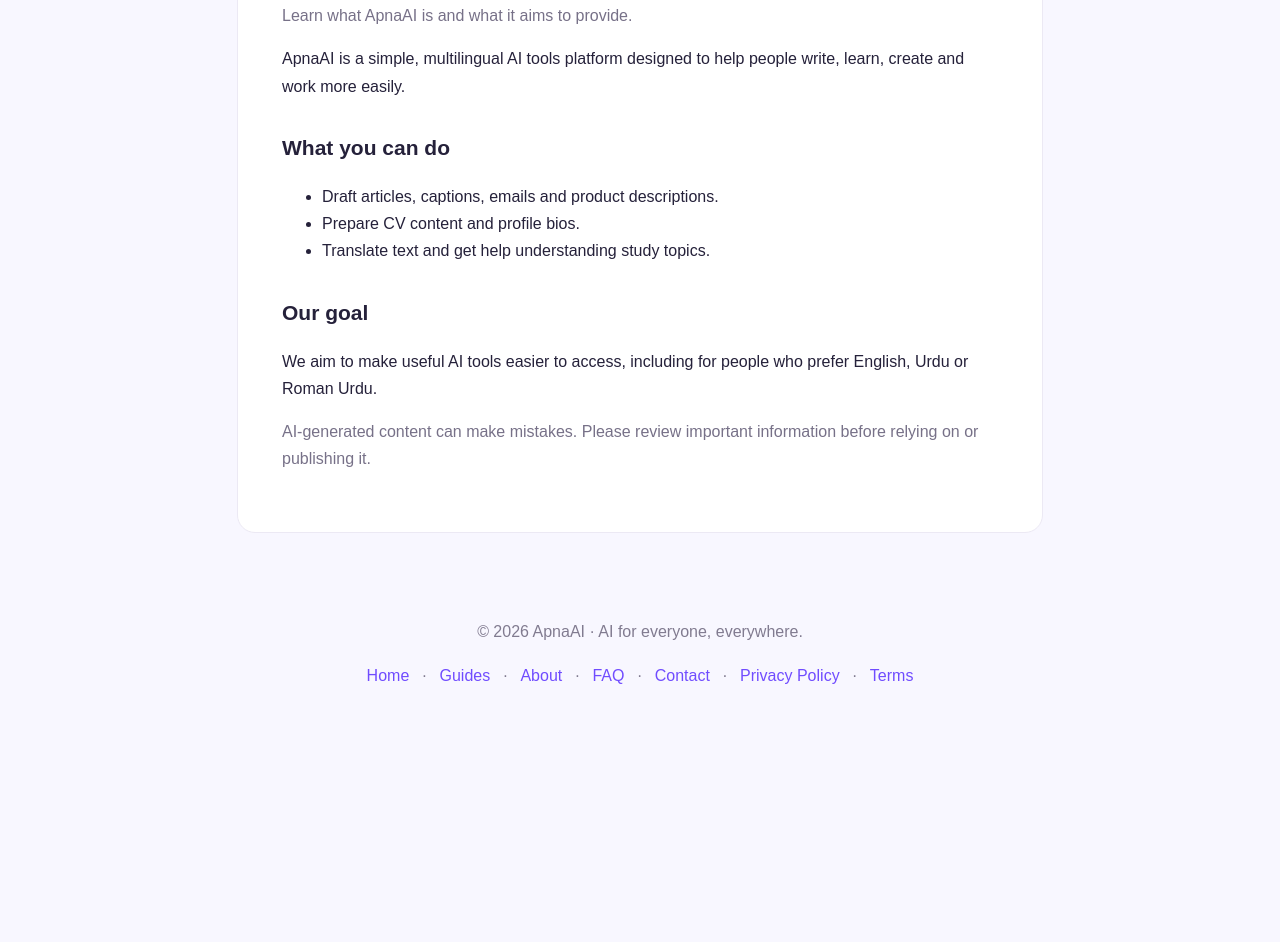
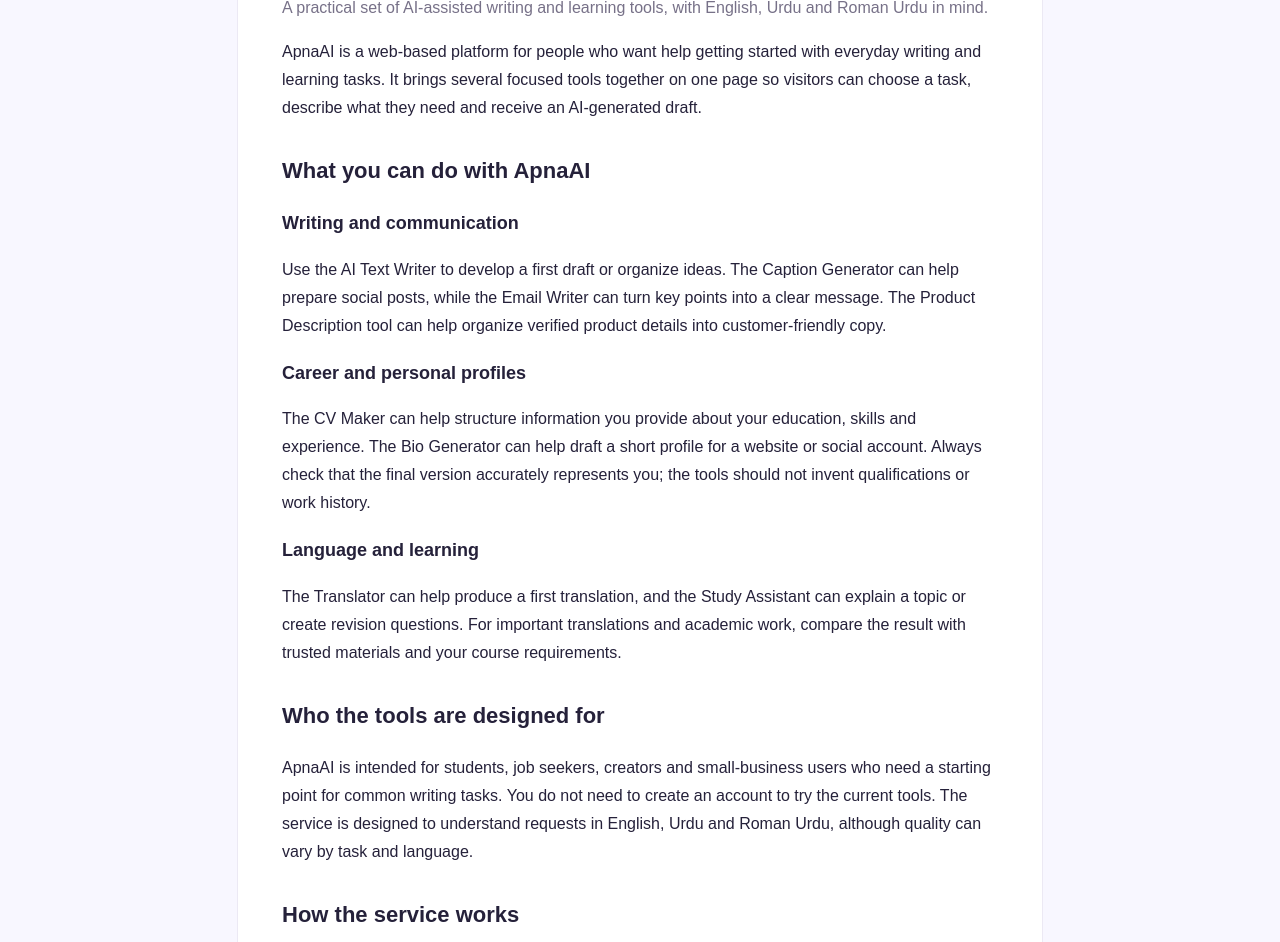
Before and after one commit to Apna-Ai/apnaai, a plain HTML site: page about.html in a window 1280 px wide. Shown: the part 246-1188 px from the top of the page. Before the commit the page ends 981 px from the top, so only its background shows below. Drawn offline with Linux system fonts and the light colour scheme.

Commit message:
Expand About page with clear service details and responsible AI guidance

```diff
--- a/about.html
+++ b/about.html
@@ -1,10 +1,24 @@
 <!DOCTYPE html>
-<html lang="en"><head><meta charset="UTF-8"><meta name="viewport" content="width=device-width,initial-scale=1"><meta name="description" content="Learn what ApnaAI is and what it aims to provide."><meta name="theme-color" content="#704cff">
-<meta name="robots" content="index,follow">
-<link rel="canonical" href="https://apnaai-pages.pages.dev/about.html">
-<meta property="og:type" content="article">
-<meta property="og:title" content="About ApnaAI | ApnaAI">
-<meta property="og:description" content="Learn what ApnaAI is and what it aims to provide.">
-<meta property="og:url" content="https://apnaai-pages.pages.dev/about.html"><title>About ApnaAI | ApnaAI</title><style>
-*{box-sizing:border-box}body{margin:0;background:#f8f7ff;color:#25213a;font:16px/1.7 Arial,sans-serif}header{background:white;border-bottom:1px solid #eee;padding:18px max(20px,7%);display:flex;justify-content:space-between;align-items:center;gap:16px;flex-wrap:wrap}.logo{font-size:25px;font-weight:900;color:#704cff;text-decoration:none}nav{display:flex;gap:16px;flex-wrap:wrap}a{color:#704cff;text-decoration:none}nav a{font-weight:600}.wrap{max-width:850px;margin:55px auto;padding:0 22px}.panel{background:white;padding:clamp(22px,5vw,44px);border:1px solid #ece9f4;border-radius:18px}h1{font-size:clamp(32px,5vw,44px);line-height:1.2;margin:0 0 12px}h2{margin-top:30px;font-size:21px}.muted{color:#777188}footer{text-align:center;padding:30px 15px;color:#817b90}footer a{margin:0 8px}
-</style></head><body><header><a class="logo" href="/">✦ ApnaAI</a><nav><a href="/">Home</a><a href="/guides.html">Guides</a><a href="/about.html">About</a><a href="/faq.html">FAQ</a><a href="/contact.html">Contact</a><a href="/privacy.html">Privacy</a><a href="/terms.html">Terms</a></nav></header><main class="wrap"><article class="panel"><h1>About ApnaAI</h1><p class="muted">Learn what ApnaAI is and what it aims to provide.</p><p>ApnaAI is a simple, multilingual AI tools platform designed to help people write, learn, create and work more easily.</p><h2>What you can do</h2><ul><li>Draft articles, captions, emails and product descriptions.</li><li>Prepare CV content and profile bios.</li><li>Translate text and get help understanding study topics.</li></ul><h2>Our goal</h2><p>We aim to make useful AI tools easier to access, including for people who prefer English, Urdu or Roman Urdu.</p><p class="muted">AI-generated content can make mistakes. Please review important information before relying on or publishing it.</p></article></main><footer>© 2026 ApnaAI · AI for everyone, everywhere.<p><a href="/">Home</a> · <a href="/guides.html">Guides</a> · <a href="/about.html">About</a> · <a href="/faq.html">FAQ</a> · <a href="/contact.html">Contact</a> · <a href="/privacy.html">Privacy Policy</a> · <a href="/terms.html">Terms</a></p></footer></body></html>
+<html lang="en"><head><meta charset="UTF-8"><meta name="viewport" content="width=device-width,initial-scale=1"><meta name="description" content="Learn about ApnaAI's multilingual writing and learning tools, how the service works and its limitations."><meta name="theme-color" content="#704cff">
+<meta name="robots" content="index,follow"><link rel="canonical" href="https://apnaai-pages.pages.dev/about.html">
+<meta property="og:type" content="article"><meta property="og:title" content="About ApnaAI | Multilingual AI Writing Tools"><meta property="og:description" content="What ApnaAI offers, who it is designed to help and how to use its AI tools responsibly."><meta property="og:url" content="https://apnaai-pages.pages.dev/about.html"><title>About ApnaAI | Multilingual AI Writing Tools</title>
+<style>
+*{box-sizing:border-box}body{margin:0;background:#f8f7ff;color:#25213a;font:16px/1.75 Arial,sans-serif}header{background:white;border-bottom:1px solid #eee;padding:18px max(20px,7%);display:flex;justify-content:space-between;align-items:center;gap:16px;flex-wrap:wrap}.logo{font-size:25px;font-weight:900;color:#704cff;text-decoration:none}nav{display:flex;gap:16px;flex-wrap:wrap}a{color:#704cff;text-decoration:none}nav a{font-weight:600}.wrap{max-width:850px;margin:45px auto;padding:0 22px}.panel{background:white;padding:clamp(22px,5vw,44px);border:1px solid #ece9f4;border-radius:18px}h1{font-size:clamp(32px,5vw,44px);line-height:1.2;margin:0 0 12px}h2{margin-top:30px;font-size:22px}h3{font-size:18px;margin-bottom:5px}.muted{color:#777188}li{margin:8px 0}footer{text-align:center;padding:30px 15px;color:#817b90}footer a{margin:0 8px}
+</style></head><body>
+<header><a class="logo" href="/">✦ ApnaAI</a><nav><a href="/">Home</a><a href="/guides.html">Guides</a><a href="/about.html">About</a><a href="/faq.html">FAQ</a><a href="/contact.html">Contact</a><a href="/privacy.html">Privacy</a><a href="/terms.html">Terms</a></nav></header>
+<main class="wrap"><article class="panel">
+<h1>About ApnaAI</h1>
+<p class="muted">A practical set of AI-assisted writing and learning tools, with English, Urdu and Roman Urdu in mind.</p>
+<p>ApnaAI is a web-based platform for people who want help getting started with everyday writing and learning tasks. It brings several focused tools together on one page so visitors can choose a task, describe what they need and receive an AI-generated draft.</p>
+<h2>What you can do with ApnaAI</h2>
+<h3>Writing and communication</h3><p>Use the AI Text Writer to develop a first draft or organize ideas. The Caption Generator can help prepare social posts, while the Email Writer can turn key points into a clear message. The Product Description tool can help organize verified product details into customer-friendly copy.</p>
+<h3>Career and personal profiles</h3><p>The CV Maker can help structure information you provide about your education, skills and experience. The Bio Generator can help draft a short profile for a website or social account. Always check that the final version accurately represents you; the tools should not invent qualifications or work history.</p>
+<h3>Language and learning</h3><p>The Translator can help produce a first translation, and the Study Assistant can explain a topic or create revision questions. For important translations and academic work, compare the result with trusted materials and your course requirements.</p>
+<h2>Who the tools are designed for</h2><p>ApnaAI is intended for students, job seekers, creators and small-business users who need a starting point for common writing tasks. You do not need to create an account to try the current tools. The service is designed to understand requests in English, Urdu and Roman Urdu, although quality can vary by task and language.</p>
+<h2>How the service works</h2><ol><li>Choose the tool that best matches your task.</li><li>Describe the result you want and include relevant, accurate details.</li><li>Select Generate with AI and wait for the response.</li><li>Review, correct and personalize the draft before using it.</li></ol>
+<p>When you submit a prompt, the text is sent to Google Gemini to generate a response. Website hosting is provided by Cloudflare. Read our <a href="/privacy.html">Privacy Policy</a> for more information about data processing.</p>
+<h2>Our approach to responsible AI use</h2><p>AI-generated content is a starting point, not a guarantee of correctness. Responses may contain errors, omissions or outdated information. Do not rely on the tools as a substitute for qualified medical, legal, financial or safety advice. Do not enter passwords, payment details, private identification numbers or confidential information.</p>
+<h2>Feedback and support</h2><p>We want the tools and instructions to be clear and useful. If you find a problem or have a suggestion, contact us at <a href="mailto:ranagrub6@gmail.com">ranagrub6@gmail.com</a>. Please describe the page or tool involved and never include passwords, API keys or other secrets.</p>
+<p>For practical examples, visit the <a href="/guides.html">ApnaAI Guides</a> or read our article on <a href="/using-ai-writing-tools-wisely.html">using AI writing tools wisely</a>.</p>
+</article></main>
+<footer>© 2026 ApnaAI · AI for everyone, everywhere.<p><a href="/">Home</a> · <a href="/guides.html">Guides</a> · <a href="/about.html">About</a> · <a href="/faq.html">FAQ</a> · <a href="/contact.html">Contact</a> · <a href="/privacy.html">Privacy Policy</a> · <a href="/terms.html">Terms</a></p></footer></body></html>
```
